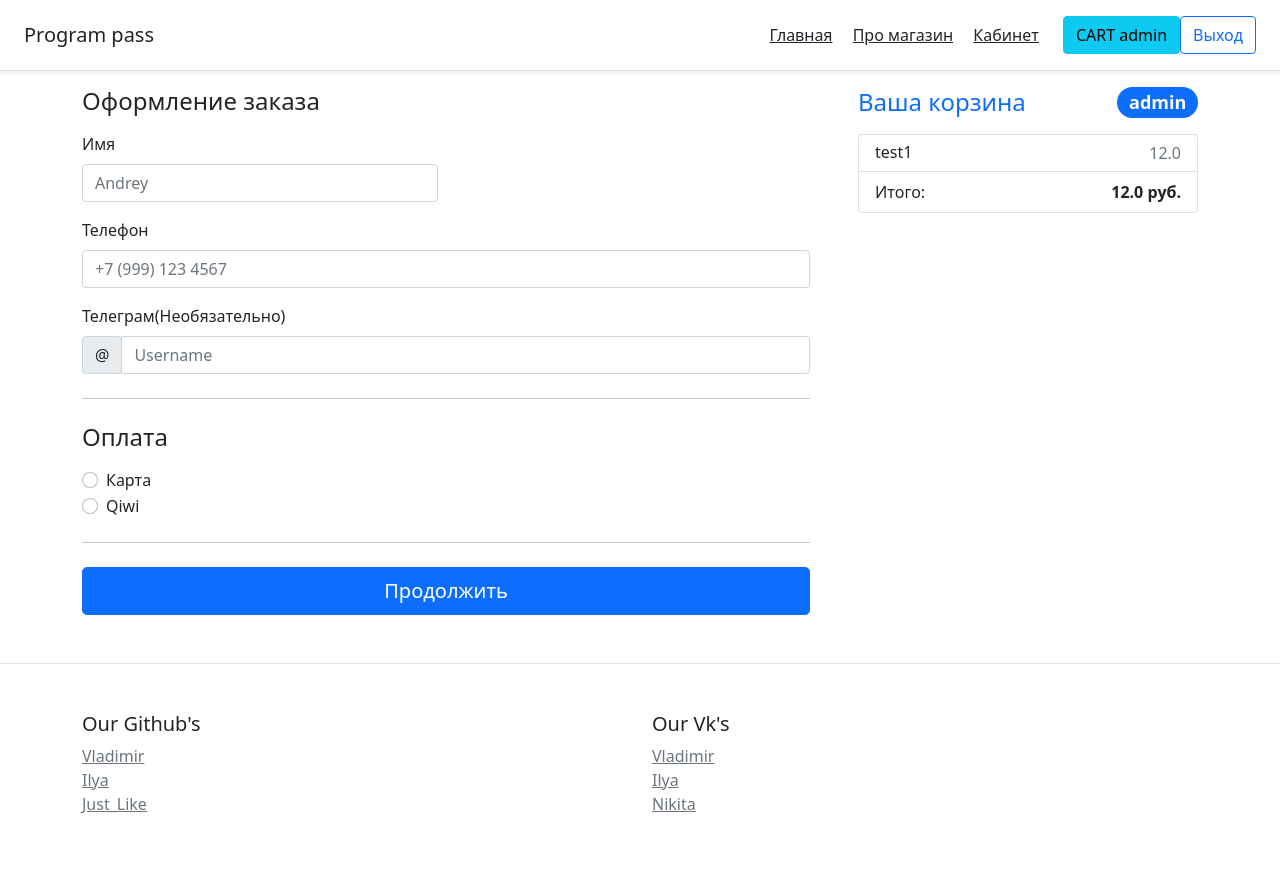
After one commit to JustLike420/ProgramPass, a Django app: page /checkout/ in a window 1280 px wide. The commit adds this page. Run offline with Django 3.2, Linux system fonts and the light colour scheme; a user stored in the database is signed in; data comes from the database, SQL or seed files in the repository; some libraries are stand-ins or nearby versions.

Commit message:
checkout functionality

```diff
--- /dev/null
+++ b/shop/forms.py
@@ -0,0 +1,22 @@
+from django import forms
+
+PAYMENT = {
+    ('C', 'Карта'),
+    ('Q', 'Qiwi'),
+}
+
+
+class CheckoutForm(forms.Form):
+    name = forms.CharField(widget=forms.TextInput(attrs={
+        'placeholder': 'Andrey',
+        'class': 'form-control',
+    }))
+    phone = forms.CharField(widget=forms.TextInput(attrs={
+        'placeholder': '+7 (999) 123 4567',
+        'class': 'form-control',
+    }))
+    telegram = forms.CharField(widget=forms.TextInput(attrs={
+        'placeholder': 'Username',
+        'class': 'form-control',
+    }), required=False)
+    payment = forms.ChoiceField(widget=forms.RadioSelect, choices=PAYMENT)
--- a/shop/urls.py
+++ b/shop/urls.py
@@ -13,4 +13,5 @@ urlpatterns = [
     path('order-summary', OrderSummeryView.as_view(), name='order-summary'),
     path('add-to-cart/<slug>/', add_to_cart, name='add-to-cart'),
     path('remove-from-cart/<slug>/', remove_from_cart, name='remove-from-cart'),
+    path('checkout/', CheckoutView.as_view(), name='checkout'),
 ]
--- a/shop/views.py
+++ b/shop/views.py
@@ -6,7 +6,7 @@ from django.contrib.auth.mixins import LoginRequiredMixin
 from django.utils import timezone
 from django.views.generic import ListView, DetailView
 from django.views.generic.base import View
-
+from .forms import CheckoutForm
 from .models import Item, OrderItem, Order
 
 
@@ -21,6 +21,34 @@ def item_list(request):
 
 def about(request):
     return render(request, "about.html")
+
+
+class CheckoutView(View):
+    def get(self, *args, **kwargs):
+        order = Order.objects.get(user=self.request.user, ordered=False)
+        form = CheckoutForm()
+        context = {
+            'form': form,
+            'object': order,
+        }
+        return render(self.request, "checkout.html", context)
+
+    def post(self, *args, **kwargs):
+        form = CheckoutForm(self.request.POST or None)
+        try:
+            order = Order.objects.get(user=self.request.user, ordered=False)
+            if form.is_valid():
+                order.name = form.cleaned_data.get('name')
+                order.phone = form.cleaned_data.get('phone')
+                order.telegram = form.cleaned_data.get('telegram')
+                order.payment = form.cleaned_data.get('payment')
+                order.save()
+                return redirect('core:checkout')
+            messages.warning(self.request, "Failed")
+            return redirect('core:checkout  ')
+        except ObjectDoesNotExist:
+            messages.error(self.request, "У вас нет активного заказа")
+            return redirect('core:order-summary')
 
 
 class HomeView(ListView):
--- /dev/null
+++ b/templates/checkout.html
@@ -0,0 +1,68 @@
+{% extends "base.html" %}
+{% load crispy_forms_tags %}
+{% load cart_template_tags %}
+
+{% block body %}
+    <div class="container">
+        <div class="row g-5">
+            <div class="col-md-5 col-lg-4 order-md-last">
+                <h4 class="d-flex justify-content-between align-items-center mb-3">
+                    <span class="text-primary">Ваша корзина</span>
+                    <span class="badge bg-primary rounded-pill">{{ request.user|cart_item_count }}</span>
+                </h4>
+                <ul class="list-group mb-3">
+                    {% for order_item in object.items.all %}
+                    <li class="list-group-item d-flex justify-content-between lh-sm">
+                        <div>
+                            <h6 class="my-0">{{ order_item.item.title }}</h6>
+                        </div>
+                        <span class="text-muted">{{ order_item.item.price }}</span>
+                    </li>
+                    {% endfor %}
+
+                    <li class="list-group-item d-flex justify-content-between">
+                        <span>Итого:</span>
+                        <strong>{{ object.get_total }} руб.</strong>
+                    </li>
+                </ul>
+            </div>
+            <div class="col-md-7 col-lg-8">
+                <h4 class="mb-3">Оформление заказа</h4>
+                <form method="POST" class="needs-validation">
+                    {% csrf_token %}
+                    <div class="row g-3">
+                        <div class="col-sm-6">
+                            <label for="firstName" class="form-label">Имя</label>
+                            {{ form.name }}
+                        </div>
+                        <div class="col-12">
+                            <label for="username" class="form-label">Телефон</label>
+                            {{ form.phone }}
+                        </div>
+                        <div class="col-12">
+                            <label for="username" class="form-label">Телеграм(Необязательно)</label>
+                            <div class="input-group has-validation">
+                                <span class="input-group-text">@</span>
+                                {{ form.telegram }}
+                            </div>
+                        </div>
+                    </div>
+                    <hr class="my-4">
+                    <h4 class="mb-3">Оплата</h4>
+                    <div class="my-3">
+                        {% for value, name in form.fields.payment.choices %}
+                            <div class="form-check">
+                                <input id="{{ name }}" name="payment" value="{{ value }}" type="radio"
+                                       class="form-check-input"
+                                       required>
+                                <label class="form-check-label" for="{{ name }}">{{ name }}</label>
+                            </div>
+                        {% endfor %}
+                    </div>
+                    <hr class="my-4">
+                    <button class="w-100 btn btn-primary btn-lg" type="submit">Продолжить</button>
+                </form>
+            </div>
+        </div>
+    </div>
+{% endblock %}
--- a/templates/order_summer.html
+++ b/templates/order_summer.html
@@ -10,7 +10,6 @@
                         <th scope="col">#</th>
                         <th scope="col">Название</th>
                         <th scope="col">Цена</th>
-
                     </tr>
                     </thead>
                     <tbody>
@@ -40,7 +39,7 @@
                         <tr>
                             <td colspan="2">
                                 <a class="btn btn-warning float-right ml-2" href="/">Продолжить покупки</a>
-                                <a class="btn btn-primary float-right" href="/cheakout/">Перейти к оформлению заказа</a>
+                                <a class="btn btn-primary float-right" href="/checkout/">Перейти к оформлению заказа</a>
                             </td>
                         </tr>
                     {% endif %}
```
